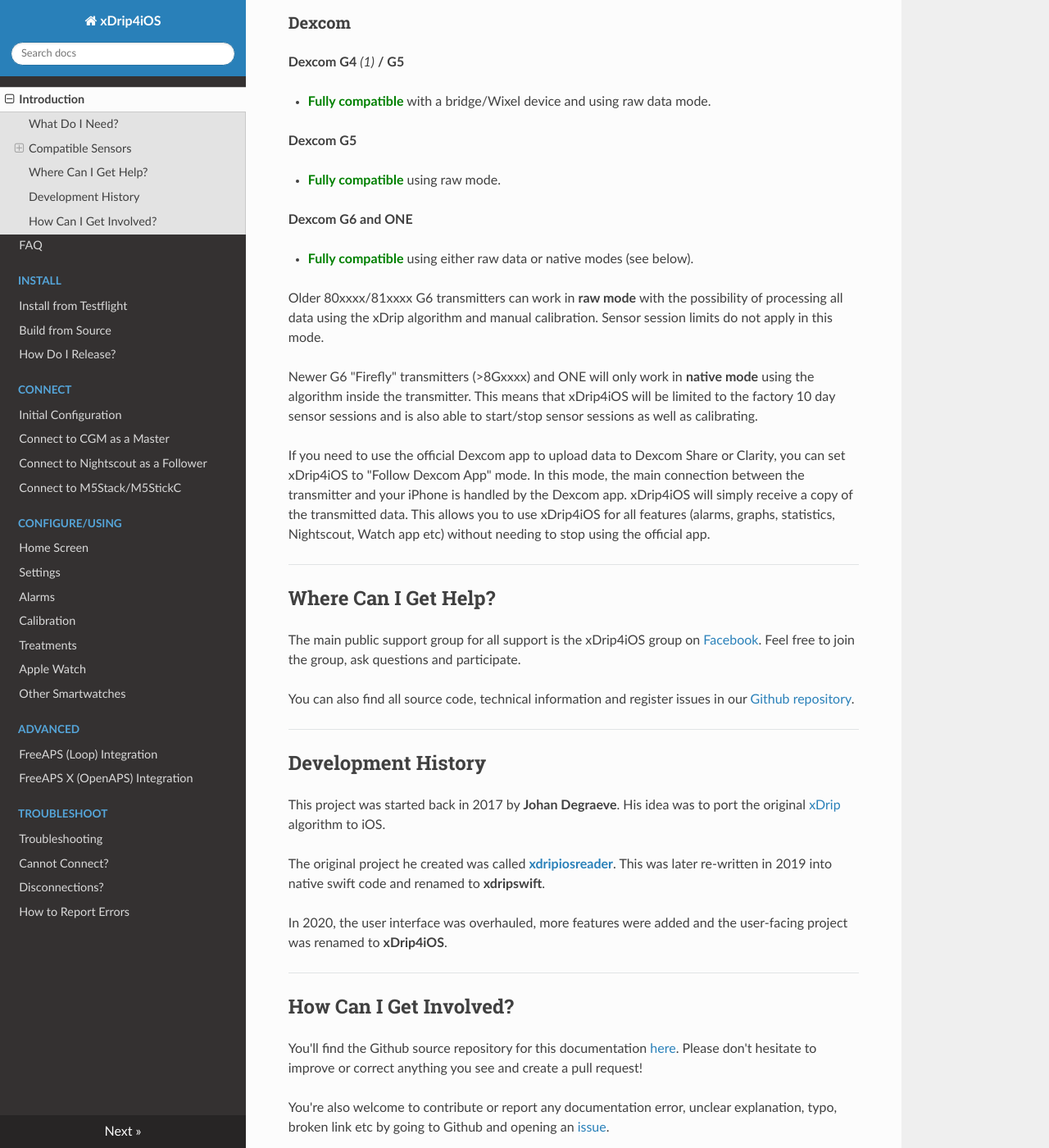
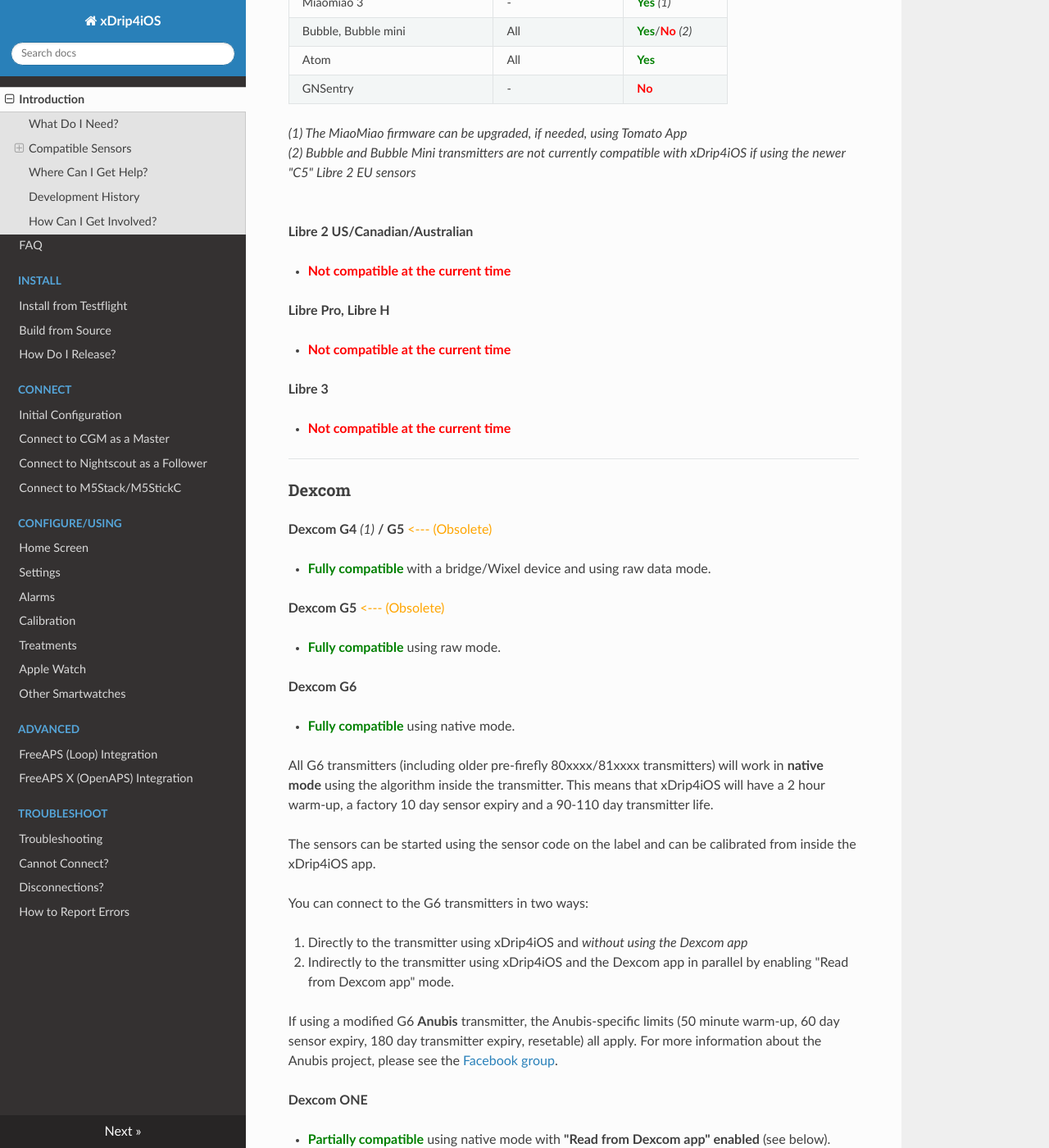
Before and after one commit to paulplant/xdrip4ios_docs, an MkDocs documentation site: the page built from docs/index.md, in a window 1280 px wide and 1400 px high, scrolled down 2788 px. Shown: the whole window at 82% size. Built offline with MkDocs 1.6.1, drawn with Linux system fonts in a browser that asks for light colours; nearby versions of some CDN libraries; some of the changed text lies outside the part shown.

Commit message:
update compatible sensors

```diff
--- a/docs/index.md
+++ b/docs/index.md
@@ -37,10 +37,10 @@ That's it. Nothing else is needed.
 ___
 ## Compatible Sensors
 
-xDrip4iOS is compatible with many Libre sensors and also certain Dexcom sensors/transmitters.
+xDrip4iOS is compatible many different Libre sensors and Dexcom sensors/transmitters.
 
 ### Libre
-**Libre 1 *(European 14 day)***
+**Libre 1 European** *(14 day)*
 
 | Transmitter Type &nbsp;&nbsp;&nbsp;| Firmware Version &nbsp;&nbsp;&nbsp;| Compatible? &nbsp;&nbsp;&nbsp; |
 |:-------------- |:------------- | :----------- |
@@ -51,11 +51,11 @@ xDrip4iOS is compatible with many Libre sensors and also certain Dexcom sensors/
 
 </br>
 
-**Libre 1 *(US 14 days)* and 2 *(European 14 day)***
+**Libre 1 US**  *(14 day)*
 
 | Transmitter Type &nbsp;&nbsp;&nbsp; | Firmware Version &nbsp;&nbsp;&nbsp; | Compatible? &nbsp;&nbsp;&nbsp; |
 | :------------------------------------ | :---------------------------------- | :----------------------------- |
-| Direct Bluetooth (no transmitter)&nbsp;&nbsp;&nbsp; | -                                 | **<span style="color:green">Yes</span>** *(2)* |
+| Direct Bluetooth (no transmitter)&nbsp;&nbsp;&nbsp; | -                                 | **<span style="color:red">No</span>** |
 | MiaoMiao 1                                          | >= 39                           | **<span style="color:green">Yes</span>** *(1)*             |
 | MiaoMiao 2                                          | >= 7                             | **<span style="color:green">Yes</span>** *(1)*          |
 | Miaomiao 3 | - | **<span style="color:green">Yes</span>** *(1)* |
@@ -63,44 +63,101 @@ xDrip4iOS is compatible with many Libre sensors and also certain Dexcom sensors/
 | Atom                                                | All                              | **<span style="color:green">Yes</span>**                        |
 | GNSentry                                            | -                                | **<span style="color:red">No</span>**                             |
 
-</br>
- *(1)* The MiaoMiao firmware can be upgraded, if needed, using Tomato App
-
- *(2)* Only Libre 2 Europe</br>
+ *(1) The MiaoMiao firmware can be upgraded, if needed, using Tomato App*
 </br>
 
-**Libre 2 US/CA/AUS, Libre Pro, Libre H**
+**Libre 2 European** *(14 day)*
 
-- **<span style="color:red">Not compatible</span>**
+| Transmitter Type &nbsp;&nbsp;&nbsp; | Firmware Version &nbsp;&nbsp;&nbsp; | Compatible? &nbsp;&nbsp;&nbsp; |
+| :------------------------------------ | :---------------------------------- | :----------------------------- |
+| Direct Bluetooth (no transmitter)&nbsp;&nbsp;&nbsp; | -                                 | **<span style="color:green">Yes</span>**  |
+| MiaoMiao 1                                          | >= 39                           | **<span style="color:green">Yes</span>** *(1)*             |
+| MiaoMiao 2                                          | >= 7                             | **<span style="color:green">Yes</span>** *(1)*          |
+| Miaomiao 3 | - | **<span style="color:green">Yes</span>** *(1)* |
+| Bubble, Bubble mini                               | All                              | **<span style="color:green">Yes</span>**/**<span style="color:red">No</span>** *(2)*                       |
+| Atom                                                | All                              | **<span style="color:green">Yes</span>**                        |
+| GNSentry                                            | -                                | **<span style="color:red">No</span>**                             |
+
+ *(1) The MiaoMiao firmware can be upgraded, if needed, using Tomato App*
+ </br>
+ *(2) Bubble and Bubble Mini transmitters are not currently compatible with xDrip4iOS if using the newer "C5" Libre 2 EU sensors*
 </br> </br>
 
+**Libre 2 US/Canadian/Australian**
+
+- **<span style="color:red">Not compatible at the current time</span>**
+</br>
+
+**Libre Pro, Libre H**
+
+- **<span style="color:red">Not compatible at the current time</span>**
+</br>
+
+**Libre 3**
+
+- **<span style="color:red">Not compatible at the current time</span>**
+</br>
+
+___
 ### Dexcom
-**Dexcom G4** *(1)* **/ G5**
 
-- **<span style="color:green">Fully compatible</span>** with a bridge/Wixel device and using raw data mode.</br>
+**Dexcom G4** *(1)* **/ G5** <span style="color:orange"><--- (Obsolete)</span>
 
-**Dexcom G5**
+- **<span style="color:green">Fully compatible</span>** with a bridge/Wixel device and using raw data mode.
+</br>
+
+**Dexcom G5** <span style="color:orange"><--- (Obsolete)</span>
 
 - **<span style="color:green">Fully compatible</span>** using raw mode.
+</br>
 
+**Dexcom G6**
 
-**Dexcom G6  and ONE**
+- **<span style="color:green">Fully compatible</span>** using native mode.
 
-- **<span style="color:green">Fully compatible</span>** using either raw data or native modes (see below).
+All G6 transmitters (including older pre-firefly 80xxxx/81xxxx transmitters) will work in **native mode** using the algorithm inside the transmitter. This means that xDrip4iOS will have a 2 hour warm-up, a factory 10 day sensor expiry and a 90-110 day transmitter life.
 
-Older 80xxxx/81xxxx G6 transmitters can work in **raw mode** with the possibility of processing all data using the xDrip algorithm and manual calibration. Sensor session limits do not apply in this mode.
+The sensors can be started using the sensor code on the label and can be calibrated from inside the xDrip4iOS app.
 
-Newer G6 "Firefly" transmitters (>8Gxxxx) and ONE will only work in **native mode** using the algorithm inside the transmitter. This means that xDrip4iOS will be limited to the factory 10 day sensor sessions and is also able to start/stop sensor sessions as well as calibrating.
+You can connect to the G6 transmitters in two ways:
 
-If you need to use the official Dexcom app to upload data to Dexcom Share or Clarity, you can set xDrip4iOS to "Follow Dexcom App" mode. In this mode, the main connection between the transmitter and your iPhone is handled by the Dexcom app. xDrip4iOS will simply receive a copy of the transmitted data. This allows you to use xDrip4iOS for all features (alarms, graphs, statistics, Nightscout, Watch app etc) without needing to stop using the official app.
+1. Directly to the transmitter using xDrip4iOS and *without using the Dexcom app*
+2. Indirectly to the transmitter using xDrip4iOS and the Dexcom app in parallel by enabling "Read from Dexcom app" mode.
+
+If using a modified G6 **Anubis** transmitter, the Anubis-specific limits (50 minute warm-up, 60 day sensor expiry, 180 day transmitter expiry, resetable) all apply. For more information about the Anubis project, please see the [Facebook group](https://www.facebook.com/groups/310545804061135).
+</br>
+
+**Dexcom ONE**
+
+- **<span style="color:green">Partially compatible</span>** using native mode with **"Read from Dexcom app" enabled** (see below).
+
+Dexcom One transmitters  will work in **native mode** using the algorithm inside the transmitter. This means that xDrip4iOS will have a 2 hour warm-up, a factory 10 day sensor expiry and a 90-110 day transmitter life.
+
+The sensors can be started using the sensor code on the label.
+
+Note that One transmitters with a transmitter ID **starting with C** (Cxxxxx) can only be used with "Read from Dexcom App" enabled. They also **cannot be calibrated** from within xDrip4iOS.
+</br>
+</br>
+
+**"Read from Dexcom App" Mode**
+</br>
+If you need to use the official Dexcom app to upload data to Dexcom Share or Clarity, you can set xDrip4iOS to "Read from Dexcom App" mode.
+
+In this mode, the main connection between the transmitter and your iPhone is handled by the Dexcom app. xDrip4iOS will simply receive a copy of the transmitted data and process it. This allows you to use xDrip4iOS for all features (alarms, graphs, statistics, Nightscout, Watch app etc) without needing to stop using the official app.
 </br>
 
 ___
 ## Where Can I Get Help?
 
-The main public support group for all support is the xDrip4iOS group on [Facebook](https://www.facebook.com/groups/853994615056838). Feel free to join the group, ask questions and participate.
+The **official public group** for all technical support is the **xDrip4iOS** group on [Facebook](https://www.facebook.com/groups/853994615056838). Feel free to join the group, ask questions and participate.
 
-You can also find all source code, technical information and register issues in our  [Github repository](https://github.com/JohanDegraeve/xdripswift).
+Please **do not** send e-mails or private messages to the development team requesting general/personal help with the app. Help of this type is only offered in the xDrip4iOS Facebook group.
+
+You can also find all source code, technical information and register issues in our  [GitHub repository](https://github.com/JohanDegraeve/xdripswift).
+
+All bug reports should be carefully verified and raised in GitHub as an issues.
+
+Again, do not raise GitHub issues if you are just new to the app and are looking for technical help or assume something isn't working - please read these instructions and visit the Facebook group for help in this case.
 </br>
 
 ___
```
Also changed, not shown: other parts of docs/index.md (+1 -1 lines).
